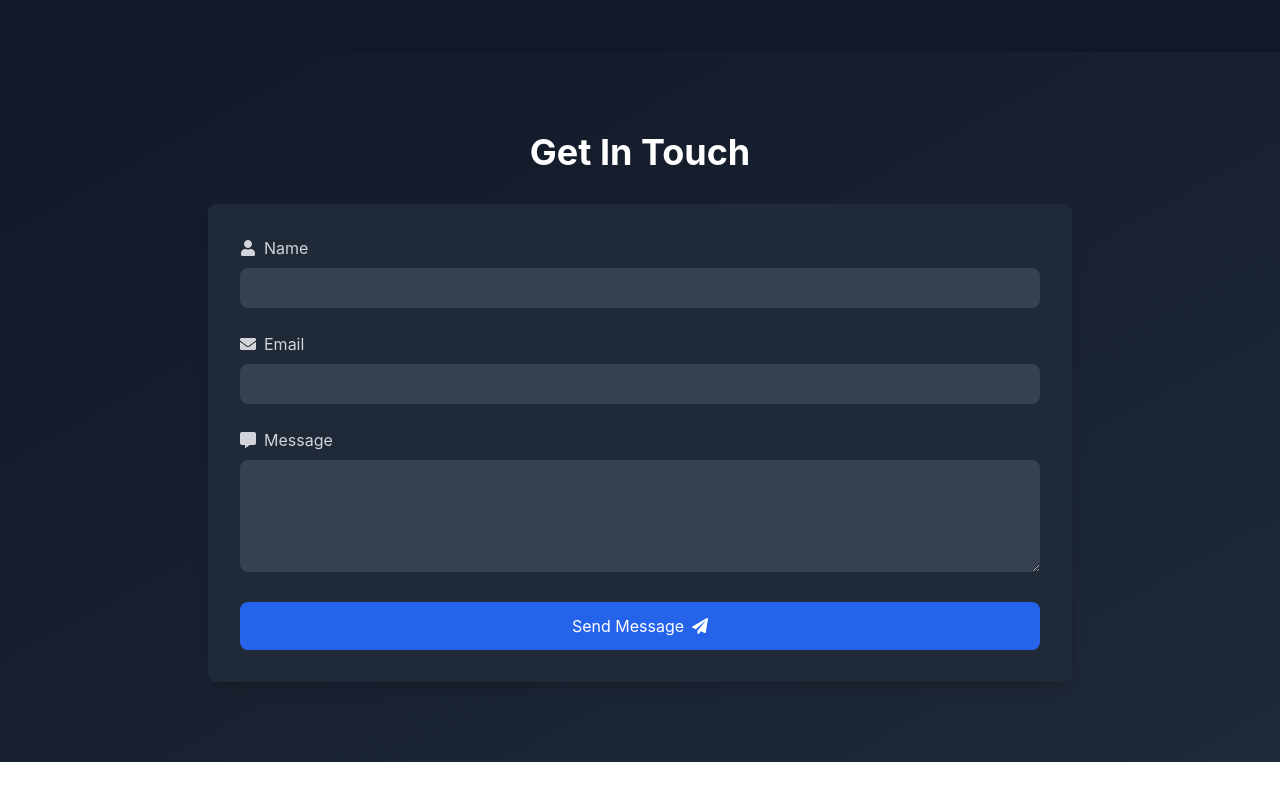
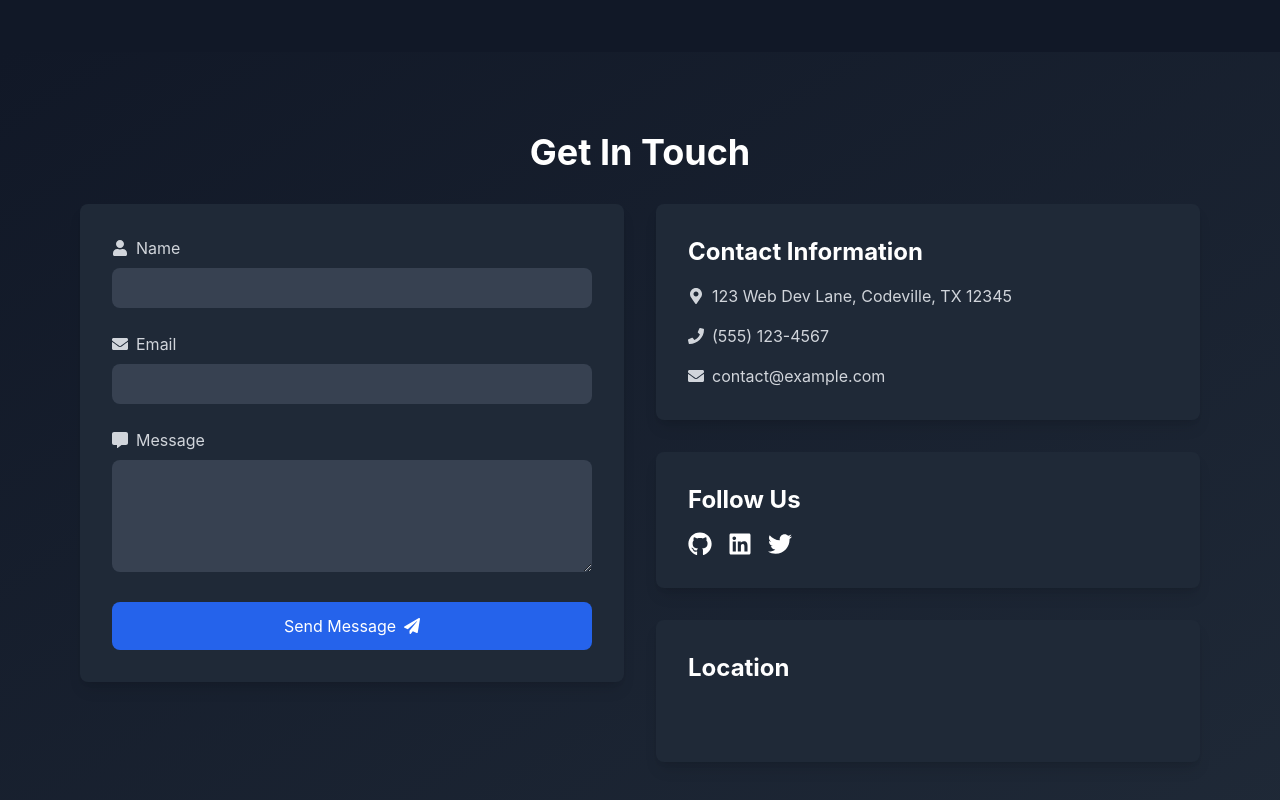
Before and after one commit to sirimal2002/sirima-portfolio, a React (Vite) app: page / in a window 1280 px wide. Shown: the part 1396-2196 px from the top of the page. Before the commit the page ends 2158 px from the top, so only its background shows below. Built offline with nearby package versions, Linux system fonts and the light colour scheme; grey boxes are pictures that could not be loaded.

Commit message:
add more info in contact part.

```diff
--- a/src/components/Contact.jsx
+++ b/src/components/Contact.jsx
@@ -1,19 +1,51 @@
+"use client";
+
 import { useState } from "react";
 import { motion } from "framer-motion";
-import { FaPaperPlane, FaUser, FaEnvelope, FaCommentAlt } from "react-icons/fa";
+import {
+  FaPaperPlane,
+  FaUser,
+  FaEnvelope,
+  FaCommentAlt,
+  FaMapMarkerAlt,
+  FaPhone,
+  FaGithub,
+  FaLinkedin,
+  FaTwitter,
+} from "react-icons/fa";
 
 export default function Contact() {
   const [isSubmitting, setIsSubmitting] = useState(false);
   const [isSubmitted, setIsSubmitted] = useState(false);
+  const [formErrors, setFormErrors] = useState({});
 
   const handleSubmit = (e) => {
     e.preventDefault();
+    const errors = validateForm(e.target);
+    if (Object.keys(errors).length === 0) {
       setIsSubmitting(true);
       // Simulate form submission
       setTimeout(() => {
         setIsSubmitting(false);
         setIsSubmitted(true);
       }, 2000);
+    } else {
+      setFormErrors(errors);
+    }
+  };
+
+  const validateForm = (form) => {
+    const errors = {};
+    const email = form.email.value;
+    const name = form.name.value;
+    const message = form.message.value;
+
+    if (!name.trim()) errors.name = "Name is required";
+    if (!email.trim()) errors.email = "Email is required";
+    else if (!/\S+@\S+\.\S+/.test(email)) errors.email = "Email is invalid";
+    if (!message.trim()) errors.message = "Message is required";
+
+    return errors;
   };
 
   const inputVariants = {
@@ -22,7 +54,7 @@ export default function Contact() {
 
   return (
     <div className="py-20 bg-gradient-to-br from-gray-900 to-gray-800">
-      <div className="max-w-4xl mx-auto px-4">
+      <div className="max-w-6xl mx-auto px-4">
         <motion.h2
           className="text-4xl font-bold text-white mb-8 text-center"
           initial={{ opacity: 0, y: -20 }}
@@ -31,12 +63,16 @@ export default function Contact() {
         >
           Get In Touch
         </motion.h2>
+        <div className="flex flex-col lg:flex-row gap-8">
+          <motion.div
+            className="lg:w-1/2"
+            initial={{ opacity: 0, x: -20 }}
+            animate={{ opacity: 1, x: 0 }}
+            transition={{ duration: 0.5, delay: 0.2 }}
+          >
             {!isSubmitted ? (
-          <motion.form
+              <form
                 className="space-y-6 bg-gray-800 p-8 rounded-lg shadow-lg"
-            initial={{ opacity: 0 }}
-            animate={{ opacity: 1 }}
-            transition={{ duration: 0.5, delay: 0.2 }}
                 onSubmit={handleSubmit}
               >
                 <div>
@@ -50,10 +86,18 @@ export default function Contact() {
                   <motion.input
                     type="text"
                     id="name"
-                className="w-full px-4 py-2 bg-gray-700 text-white rounded-lg focus:outline-none focus:ring-2 focus:ring-blue-500"
+                    name="name"
+                    className={`w-full px-4 py-2 bg-gray-700 text-white rounded-lg focus:outline-none focus:ring-2 focus:ring-blue-500 ${
+                      formErrors.name ? "border-red-500" : ""
+                    }`}
                     whileFocus="focus"
                     variants={inputVariants}
                   />
+                  {formErrors.name && (
+                    <p className="text-red-500 text-sm mt-1">
+                      {formErrors.name}
+                    </p>
+                  )}
                 </div>
                 <div>
                   <label
@@ -66,10 +110,18 @@ export default function Contact() {
                   <motion.input
                     type="email"
                     id="email"
-                className="w-full px-4 py-2 bg-gray-700 text-white rounded-lg focus:outline-none focus:ring-2 focus:ring-blue-500"
+                    name="email"
+                    className={`w-full px-4 py-2 bg-gray-700 text-white rounded-lg focus:outline-none focus:ring-2 focus:ring-blue-500 ${
+                      formErrors.email ? "border-red-500" : ""
+                    }`}
                     whileFocus="focus"
                     variants={inputVariants}
                   />
+                  {formErrors.email && (
+                    <p className="text-red-500 text-sm mt-1">
+                      {formErrors.email}
+                    </p>
+                  )}
                 </div>
                 <div>
                   <label
@@ -81,11 +133,19 @@ export default function Contact() {
                   </label>
                   <motion.textarea
                     id="message"
+                    name="message"
                     rows={4}
-                className="w-full px-4 py-2 bg-gray-700 text-white rounded-lg focus:outline-none focus:ring-2 focus:ring-blue-500"
+                    className={`w-full px-4 py-2 bg-gray-700 text-white rounded-lg focus:outline-none focus:ring-2 focus:ring-blue-500 ${
+                      formErrors.message ? "border-red-500" : ""
+                    }`}
                     whileFocus="focus"
                     variants={inputVariants}
                   ></motion.textarea>
+                  {formErrors.message && (
+                    <p className="text-red-500 text-sm mt-1">
+                      {formErrors.message}
+                    </p>
+                  )}
                 </div>
                 <motion.button
                   type="submit"
@@ -98,7 +158,11 @@ export default function Contact() {
                     <motion.div
                       className="w-6 h-6 border-t-2 border-white rounded-full"
                       animate={{ rotate: 360 }}
-                  transition={{ duration: 1, repeat: Infinity, ease: "linear" }}
+                      transition={{
+                        duration: 1,
+                        repeat: Infinity,
+                        ease: "linear",
+                      }}
                     ></motion.div>
                   ) : (
                     <>
@@ -107,7 +171,7 @@ export default function Contact() {
                     </>
                   )}
                 </motion.button>
-          </motion.form>
+              </form>
             ) : (
               <motion.div
                 className="bg-gray-800 p-8 rounded-lg shadow-lg text-center"
@@ -123,13 +187,80 @@ export default function Contact() {
                 >
                   ✓
                 </motion.div>
-            <h3 className="text-2xl font-bold text-white mb-4">Thank You!</h3>
+                <h3 className="text-2xl font-bold text-white mb-4">
+                  Thank You!
+                </h3>
                 <p className="text-gray-300">
-              Your message has been sent successfully. We&apos;ll get back to
-              you soon!
+                  Your message has been sent successfully. We&apos;ll get back
+                  to you soon!
                 </p>
               </motion.div>
             )}
+          </motion.div>
+          <motion.div
+            className="lg:w-1/2 space-y-8"
+            initial={{ opacity: 0, x: 20 }}
+            animate={{ opacity: 1, x: 0 }}
+            transition={{ duration: 0.5, delay: 0.4 }}
+          >
+            <div className="bg-gray-800 p-8 rounded-lg shadow-lg">
+              <h3 className="text-2xl font-bold text-white mb-4">
+                Contact Information
+              </h3>
+              <ul className="space-y-4 text-gray-300">
+                <li className="flex items-center">
+                  <FaMapMarkerAlt className="mr-2" />
+                  123 Web Dev Lane, Codeville, TX 12345
+                </li>
+                <li className="flex items-center">
+                  <FaPhone className="mr-2" />
+                  (555) 123-4567
+                </li>
+                <li className="flex items-center">
+                  <FaEnvelope className="mr-2" />
+                  contact@example.com
+                </li>
+              </ul>
+            </div>
+            <div className="bg-gray-800 p-8 rounded-lg shadow-lg">
+              <h3 className="text-2xl font-bold text-white mb-4">Follow Us</h3>
+              <div className="flex space-x-4">
+                <a
+                  href="#"
+                  className="text-white hover:text-blue-500 transition"
+                >
+                  <FaGithub size={24} />
+                </a>
+                <a
+                  href="#"
+                  className="text-white hover:text-blue-500 transition"
+                >
+                  <FaLinkedin size={24} />
+                </a>
+                <a
+                  href="#"
+                  className="text-white hover:text-blue-500 transition"
+                >
+                  <FaTwitter size={24} />
+                </a>
+              </div>
+            </div>
+            <div className="bg-gray-800 p-8 rounded-lg shadow-lg">
+              <h3 className="text-2xl font-bold text-white mb-4">Location</h3>
+              <div className="aspect-w-16 aspect-h-9">
+                <iframe
+                  src="https://www.google.com/maps/embed?pb=!1m18!1m12!1m3!1d3022.1422937950147!2d-73.98731968482413!3d40.75889497932681!2m3!1f0!2f0!3f0!3m2!1i1024!2i768!4f13.1!3m3!1m2!1s0x89c25855c6480299%3A0x55194ec5a1ae072e!2sTimes+Square!5e0!3m2!1sen!2sus!4v1510579767645"
+                  width="100%"
+                  height="100%"
+                  style={{ border: 0 }}
+                  allowFullScreen=""
+                  loading="lazy"
+                  title="Google Maps"
+                ></iframe>
+              </div>
+            </div>
+          </motion.div>
+        </div>
       </div>
     </div>
   );
--- a/tailwind.config.js
+++ b/tailwind.config.js
@@ -23,6 +23,10 @@ export default {
         },
       },
     },
+    aspectRatio: {
+      "w-16": "16",
+      "h-9": "9",
+    },
   },
-  plugins: [],
+  plugins: ["@tailwindcss/aspect-ratio"],
 };
```
Lines whose indentation alone changed are shown as unchanged.
